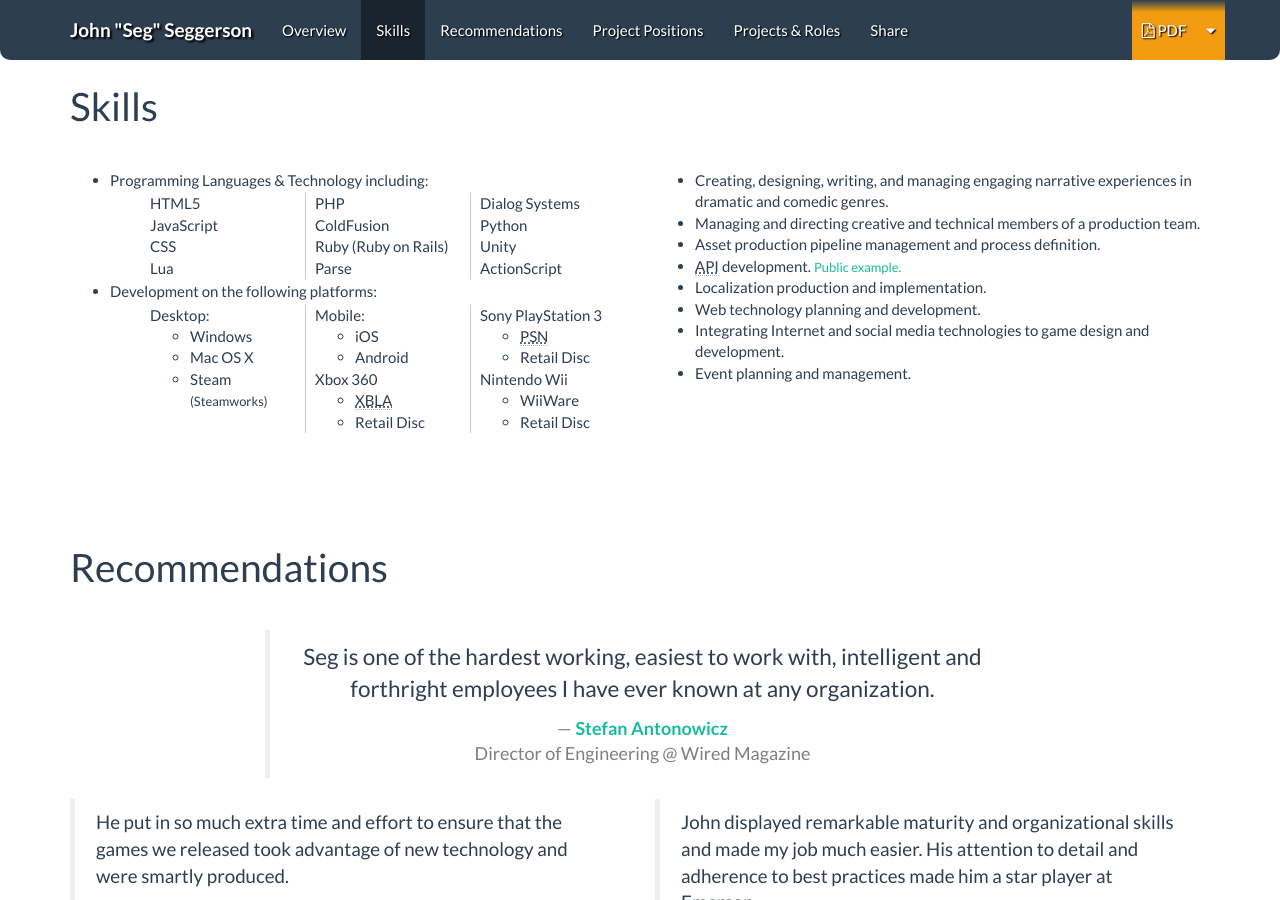
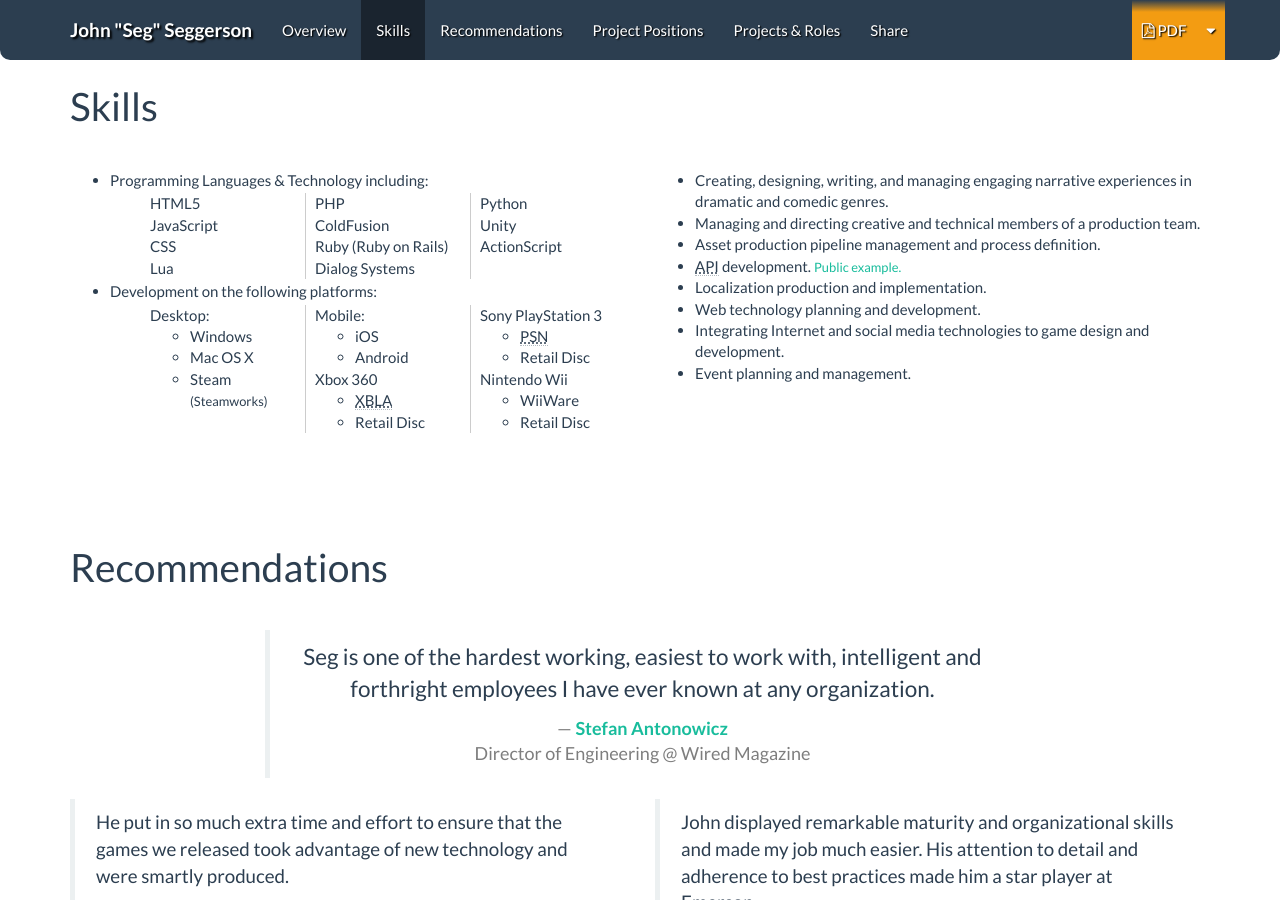
Before and after one commit to TheSeg/theseg.github.io, a Jekyll site: the page built from index.html, in a window 1280 px wide and 900 px high, scrolled down 1175 px. Built offline with Jekyll 4.4.1, drawn with Linux system fonts in a browser that asks for light colours; nearby versions of some CDN libraries; Markdown is read by kramdown in place of the engine named in the settings; comment, search, counter and statistics services are not loaded.

Commit message:
* Removing Parse from skills as the system is reaching EOL.

```diff
--- a/_includes/content/skills.html
+++ b/_includes/content/skills.html
@@ -10,7 +10,6 @@
             <li>PHP</li>
             <li>ColdFusion</li>
             <li>Ruby (Ruby on Rails)</li>
-            <li>Parse</li>
             <li>Dialog Systems</li>
             <li>Python</li>
             <li>Unity</li>
```
